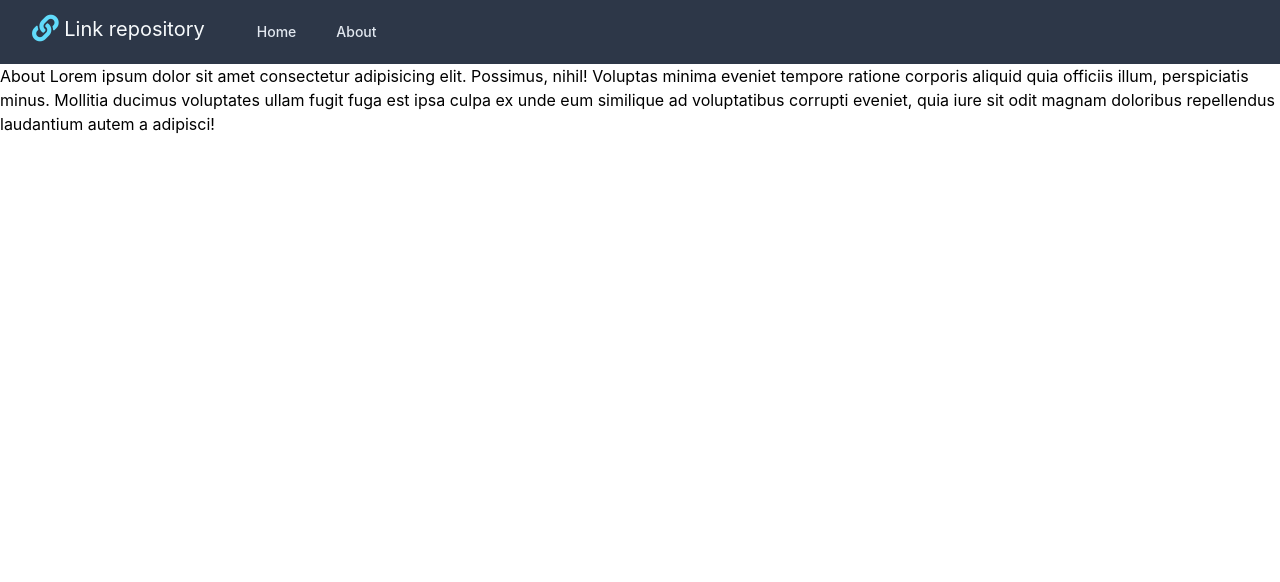
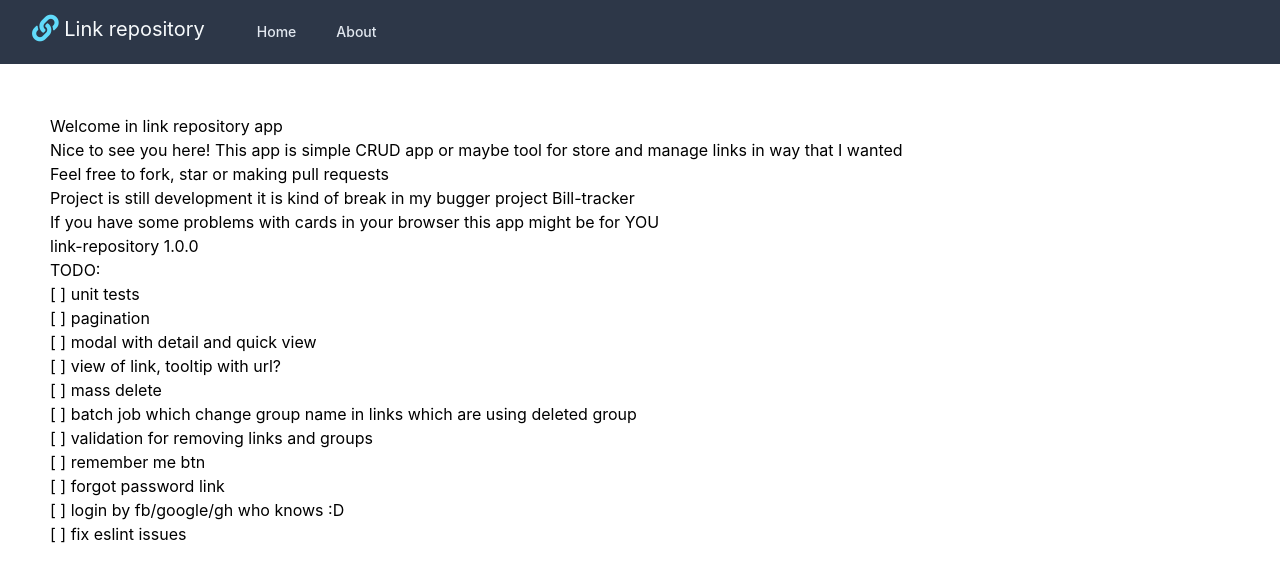
Before and after one commit to simon125/link-repository, a React (Create React App) app: page /about in a window 1280 px wide. Shown: the top 582 px of the page. Built offline with nearby package versions, Linux system fonts and the light colour scheme; no server answers.

Commit message:
Working verison of app with - deplpyed

```diff
--- a/src/components/About/About.js
+++ b/src/components/About/About.js
@@ -3,13 +3,39 @@ import PropTypes from 'prop-types';
 
 const About = (props) => {
   return (
-    <div>
-      About Lorem ipsum dolor sit amet consectetur adipisicing elit. Possimus,
-      nihil! Voluptas minima eveniet tempore ratione corporis aliquid quia
-      officiis illum, perspiciatis minus. Mollitia ducimus voluptates ullam
-      fugit fuga est ipsa culpa ex unde eum similique ad voluptatibus corrupti
-      eveniet, quia iure sit odit magnam doloribus repellendus laudantium autem
-      a adipisci!
+    <div style={{ padding: 50 }}>
+      <h1>Welcome in link repository app</h1>
+      <p>
+        Nice to see you here! This app is simple CRUD app or maybe tool for
+        store and manage links in way that I wanted
+      </p>
+      <p>Feel free to fork, star or making pull requests</p>
+      <p>
+        Project is still development it is kind of break in my bugger project
+        Bill-tracker
+      </p>
+      <p>
+        If you have some problems with cards in your browser this app might be
+        for YOU
+      </p>
+      <h3>link-repository 1.0.0</h3>
+      <h4>TODO:</h4>{' '}
+      <ul>
+        <li>[ ] unit tests</li>
+        <li>[ ] pagination</li>
+        <li>[ ] modal with detail and quick view</li>
+        <li>[ ] view of link, tooltip with url?</li>
+        <li>[ ] mass delete</li>
+        <li>
+          [ ] batch job which change group name in links which are using deleted
+          group
+        </li>
+        <li>[ ] validation for removing links and groups</li>
+        <li>[ ] remember me btn</li>
+        <li>[ ] forgot password link</li>
+        <li>[ ] login by fb/google/gh who knows :D </li>
+        <li>[ ] fix eslint issues </li>
+      </ul>
     </div>
   );
 };
--- a/src/components/AppContainer/AppContainer.js
+++ b/src/components/AppContainer/AppContainer.js
@@ -9,7 +9,7 @@ import { db } from '../../firebase/firebaseInit';
 const AppContainer = ({ currentUser }) => {
   const [groups, setGroups] = useState([]);
   const [linksToDisplay, setLinksToDisplay] = useState([]);
-  const [link, setLink] = useState(null);
+  const [link, setLink] = useState({});
 
   useEffect(() => {
     if (currentUser) {
@@ -32,20 +32,15 @@ const AppContainer = ({ currentUser }) => {
           setLinksToDisplay(links);
         });
     }
-  }, [currentUser]);
-  //  !!currentUser ?
-  console.log(linksToDisplay);
+  }, [currentUser, link]);
 
-  return (
+  return !!currentUser ? (
     <div className="flex justify-around pt-5 relative">
-      {/* <div> */}
       <LinkForm
         linkToEdit={link}
-        setLinkToEdit={setLink}
         availableGroups={groups}
         currentUser={currentUser}
       />
-      {/* </div> */}
       <div style={{ width: '60vw' }}>
         <LinkTable
           setLink={setLink}
@@ -54,10 +49,9 @@ const AppContainer = ({ currentUser }) => {
         />
       </div>
     </div>
+  ) : (
+    <Redirect to="/" />
   );
-  //  : (
-  //   <Redirect to="/" />
-  // );
 };
 
 AppContainer.propTypes = {};
--- a/src/components/CustomSelect/CustomSelect.js
+++ b/src/components/CustomSelect/CustomSelect.js
@@ -55,6 +55,7 @@ const CustomSelect = ({
         <input
           value={value}
           onFocus={() => setIsOpen(true)}
+          readOnly={true}
           className={`${
             error && 'border-red-500'
           } custom-select__input shadow appearance-none border rounded w-full py-2 px-3 text-gray-700 leading-tight focus:outline-none focus:shadow-outline`}
--- a/src/components/LinkForm/LinkForm.js
+++ b/src/components/LinkForm/LinkForm.js
@@ -1,4 +1,4 @@
-import React, { useState } from 'react';
+import React, { useState, useEffect } from 'react';
 import PropTypes from 'prop-types';
 import CustomSelect from '../CustomSelect/CustomSelect';
 import {
@@ -6,62 +6,70 @@ import {
   addGroup,
   removeGroup,
   updateGroup,
+  updateLink,
 } from '../../firebase/firebaseCRUD';
 import { showToast } from '../../utils';
 
-const LinkForm = ({
-  currentUser,
-  availableGroups,
-  linkToEdit,
-  setLinkToEdit,
-}) => {
-  const [isNewLink, setIsNewLink] = useState(true);
+const LinkForm = ({ currentUser, availableGroups, linkToEdit }) => {
+  const [id, setId] = useState(null);
 
-  const [link, setLink] = useState({ value: '', error: null });
+  const [link, setLink] = useState({
+    value: '',
+    error: null,
+  });
   const [group, setGroup] = useState({
-    value: linkToEdit?.group || '',
+    value: '',
     error: null,
   });
   const [status, setStatus] = useState({
-    value: linkToEdit?.status || '',
+    value: '',
     error: null,
   });
   const [title, setTitle] = useState({
-    value: linkToEdit?.title || '',
+    value: '',
     error: null,
   });
   const [description, setDescription] = useState({
-    value: linkToEdit?.description || '',
+    value: '',
     error: null,
   });
 
+  useEffect(() => {
+    const { description, group, id, status, title, url } = linkToEdit;
+    const error = null;
+    setId(id);
+    setLink({ error, value: url || '' });
+    setGroup({ error, value: group || '' });
+    setStatus({ error, value: status || '' });
+    setTitle({ error, value: title || '' });
+    setDescription({ error, value: description || '' });
+  }, [linkToEdit]);
+
   const handleSubmit = (e) => {
     e.preventDefault();
-    let promise;
     const isFormValid = validateForm();
     if (!isFormValid) {
       return;
     }
 
-    if (isNewLink) {
-      promise = addLink(
-        {
-          url: link.value,
-          group: group.value,
-          status: status.value,
-          title: title.value,
-          description: description.value,
-        },
-        currentUser
-      ); //create();
-    }
-    // else {
-    //   promise = 2; //update();
-    // }
+    const linkToProcess = {
+      url: link.value,
+      group: group.value,
+      status: status.value,
+      title: title.value,
+      description: description.value,
+    };
+    debugger;
+    const promise = id
+      ? updateLink(id, linkToProcess)
+      : addLink(linkToProcess, currentUser);
 
     promise
       .then((d) => {
-        showToast('You successfully added new link', 'success');
+        const msg = id
+          ? 'You successfully updated link'
+          : 'You successfully added new link';
+        showToast(msg, 'success');
       })
       .catch((err) => {
         showToast('Something went wrong! Please contact with admin.', 'error');
@@ -74,6 +82,7 @@ const LinkForm = ({
 
   const resetForm = () => {
     const reset = { value: '', error: null };
+    setId(null);
     setLink(reset);
     setGroup(reset);
     setStatus(reset);
@@ -117,21 +126,22 @@ const LinkForm = ({
 
   const handleChange = (e) => {
     const value = e.target.value;
+    const error = null;
     switch (e.target.name) {
       case 'link':
-        setLink({ error: null, value });
+        setLink({ error, value });
         break;
       case 'group':
-        setGroup({ error: null, value });
+        setGroup({ error, value });
         break;
       case 'status':
-        setStatus({ error: null, value });
+        setStatus({ error, value });
         break;
       case 'title':
-        setTitle({ error: null, value });
+        setTitle({ error, value });
         break;
       case 'description':
-        setDescription({ error: null, value });
+        setDescription({ error, value });
         break;
       default:
     }
@@ -168,7 +178,6 @@ const LinkForm = ({
           className={`${
             link.error && 'border-red-500'
           } shadow appearance-none border rounded w-full py-2 px-3 text-gray-700 leading-tight focus:outline-none focus:shadow-outline`}
-          id="link"
           name="link"
           type="text"
           placeholder="Link"
@@ -178,11 +187,6 @@ const LinkForm = ({
         )}
       </div>
       <div>
-        {/* value,
-  error,
-  options,addGroup
-deleteGroup
-  handlers: { changeHandler, removeGroup, addGroup, updateGroup }, */}
         <CustomSelect
           handlers={{
             handleChange: (e) => {
@@ -275,7 +279,7 @@ deleteGroup
           className="bg-blue-500 hover:bg-blue-700 text-white font-bold py-2 px-4 rounded focus:outline-none focus:shadow-outline"
           type="submit"
         >
-          Add Link
+          {id ? 'Update link' : 'Add link'}{' '}
         </button>
         <button
           type="reset"
--- a/src/components/LinkTable/LinkTable.js
+++ b/src/components/LinkTable/LinkTable.js
@@ -49,21 +49,6 @@ const LinkTable = (props) => {
         <thead>
           <tr>
             <th className="border px-4 py-2"></th>
-            <th className="border px-4 py-2">
-              {' '}
-              <input
-                id="link"
-                type="checkbox"
-                onChange={(e) => {
-                  setLinksToDisplayWithCheckbox(
-                    linksToDisplayWithCheckbox.map((link) => {
-                      link.checkbox = e.target.checked;
-                      return link;
-                    })
-                  );
-                }}
-              />
-            </th>
             <th className="border px-4 py-2">Title</th>
             <th className="border px-4 py-2">Group</th>
             <th className="border px-4 py-2">Status</th>
--- a/src/components/LinkTable/LinkTableFilter.js
+++ b/src/components/LinkTable/LinkTableFilter.js
@@ -13,7 +13,6 @@ const LinkTableFilter = ({ availableGroups, filters, setFilters }) => {
         </label>
         <input
           className=" shadow appearance-none border rounded py-2 px-3 text-gray-700 leading-tight focus:outline-none focus:shadow-outline"
-          id="link"
           name="link"
           type="text"
           placeholder="Search"
--- a/src/components/Navigation/Navigation.js
+++ b/src/components/Navigation/Navigation.js
@@ -14,14 +14,12 @@ const Navigation = ({ currentUser }) => {
       <div className="max-w-7xl mx-auto px-2 sm:px-6 lg:px-8">
         <div className="flex items-center justify-between h-16">
           <div className="inset-y-0 left-0 flex items-center sm:hidden">
-            {/* <!-- Mobile menu button--> */}
             <button
               onClick={handleHamburgerClick}
               className="inline-flex items-center justify-center p-2 rounded-md text-gray-400 hover:text-white hover:bg-gray-700 focus:outline-none focus:bg-gray-700 focus:text-white transition duration-150 ease-in-out"
               aria-label="Main menu"
               aria-expanded="false"
             >
-              {/* <!-- Icon when menu is closed. --> */}
               <svg
                 className={isNavOpen ? 'hidden h-6 w-6' : 'block h-6 w-6'}
                 fill="none"
@@ -35,7 +33,6 @@ const Navigation = ({ currentUser }) => {
                   d="M4 6h16M4 12h16M4 18h16"
                 />
               </svg>
-              {/* <!-- Icon when menu is open. --> */}
               <svg
                 className={isNavOpen ? 'block h-6 w-6' : 'hidden h-6 w-6'}
                 fill="none"
```
Also changed, not shown: src/components/LinkTable/LinkTableRow.js (+15 -23 lines), 1 other file (tests, documents, lock files or other folders).
